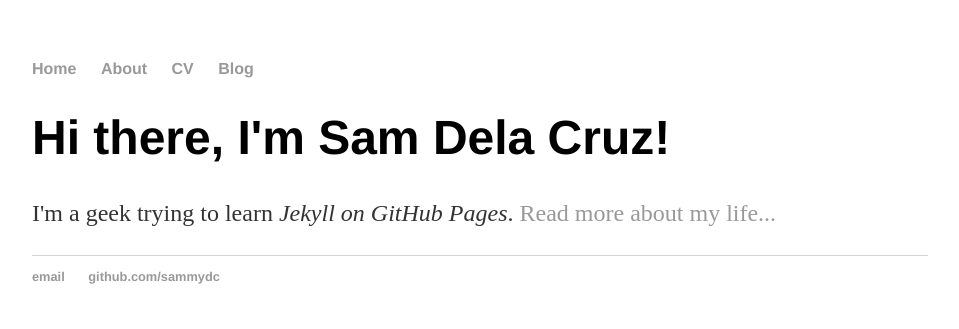
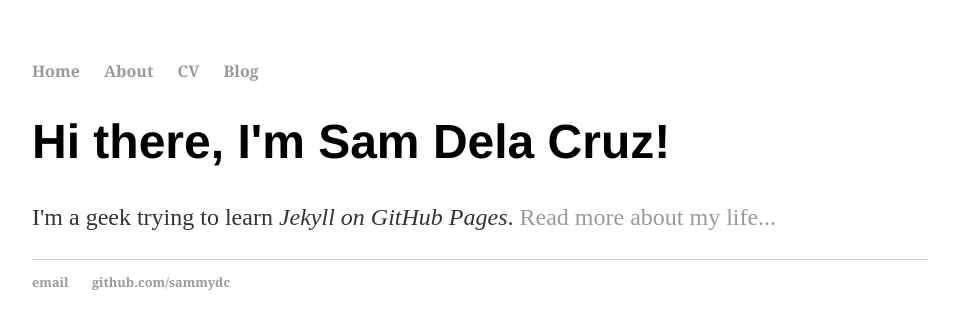
Before and after one commit to sammydc/sammydc.github.io, a Jekyll site: the page built from index.html, in a window 1280 px wide. Shown: the top 329 px of the page, without its empty margins (160-1119 px from the left). Built offline with Jekyll 4.4.1, drawn with Linux system fonts in a browser that asks for light colours.

Commit message:
change font

```diff
--- a/css/main.css
+++ b/css/main.css
@@ -5,7 +5,7 @@ body {
     width: 70%;
 }
 nav ul, footer ul {
-    font-family:'Helvetica', 'Arial', 'Sans-Serif';
+    font-family:'Georgia', 'Cambria', 'Helvetica', 'Arial', 'Sans-Serif';
     padding: 0px;
     list-style: none;
     font-weight: bold;
```
